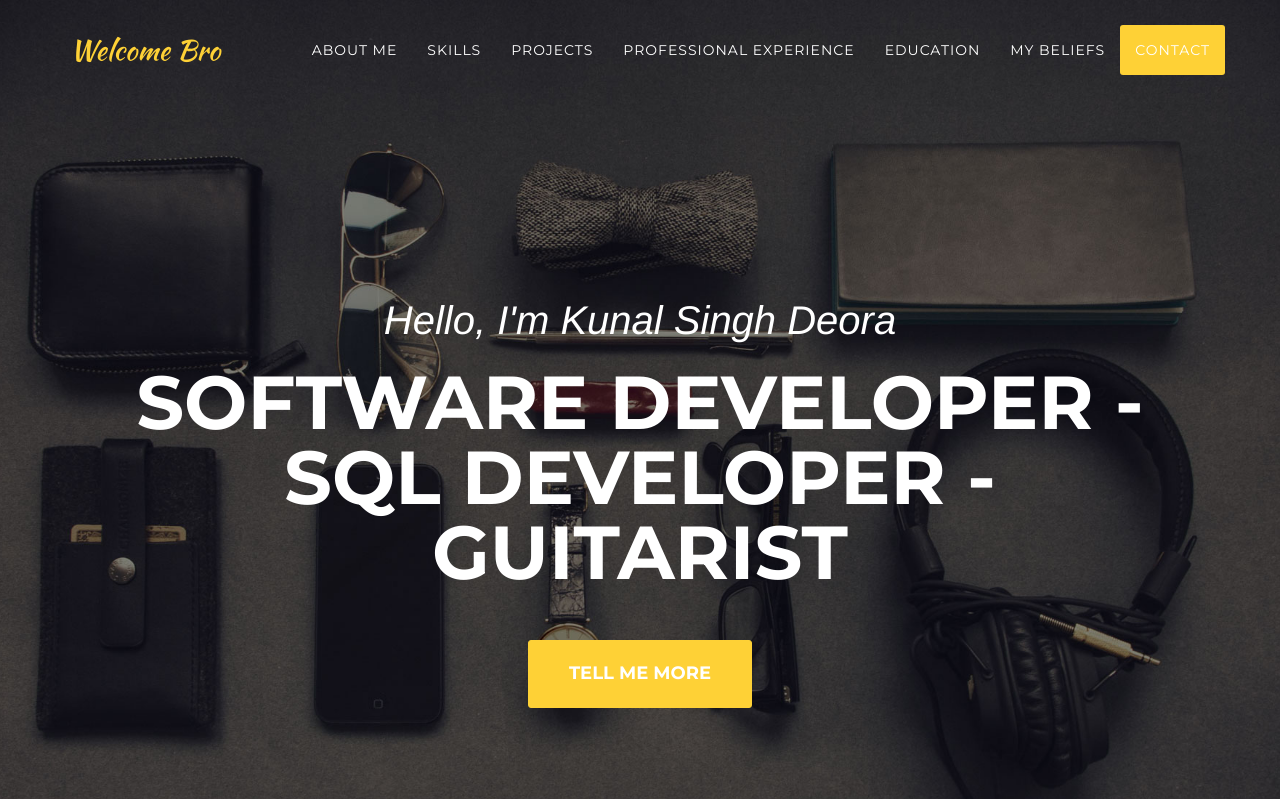
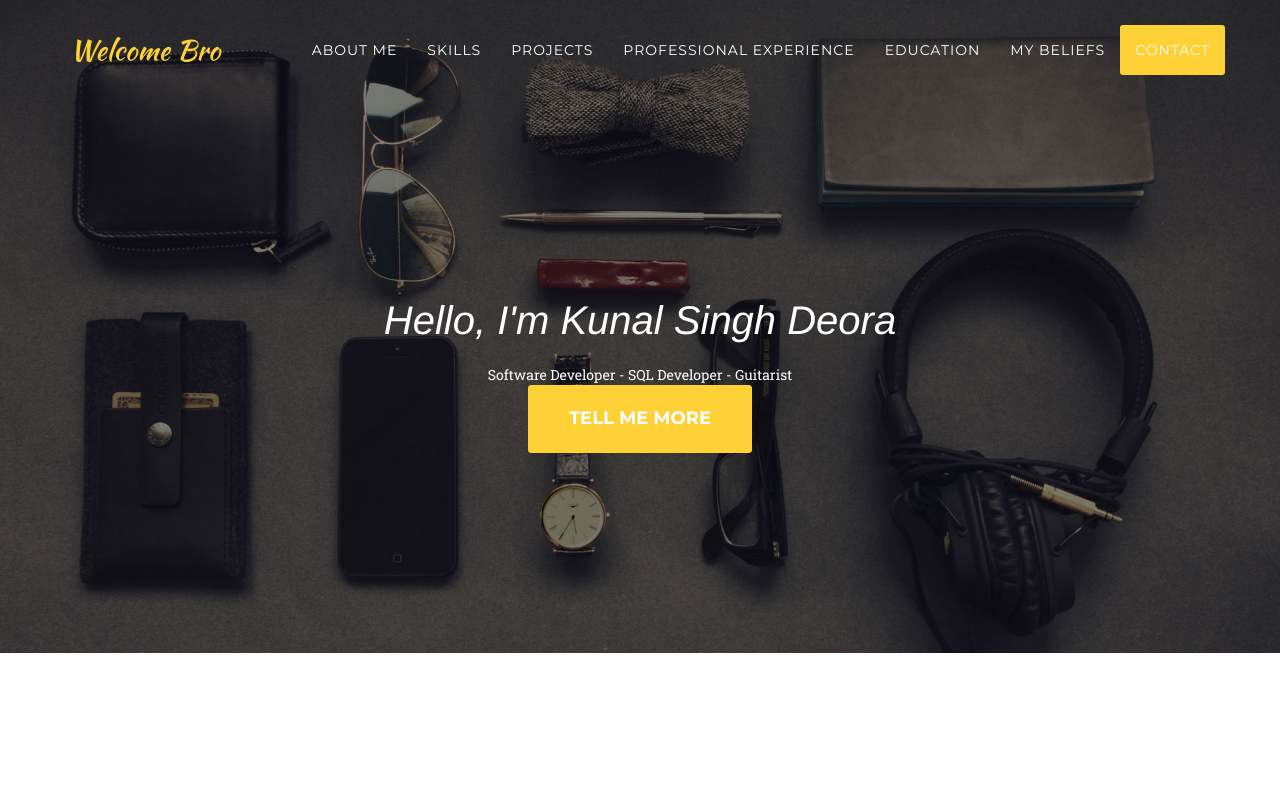
Before and after one commit to kunaldeora/kunaldeora.github.io, a website: page index.html in a window 1280 px wide. Shown: the top 799 px of the page. Drawn offline with nearby package versions, Linux system fonts and the light colour scheme; a web font is replaced by a local one.

Commit message:
Main Page Changes1

```diff
--- a/index.html
+++ b/index.html
@@ -85,7 +85,7 @@
         <div class="container">
             <div class="intro-text">
                 <div class="intro-lead-in">Hello, I'm Kunal Singh Deora </div>
-                <div class="intro-heading">Software Developer - SQL Developer - Guitarist</div>
+                <div class="intro-subheading">Software Developer - SQL Developer - Guitarist</div>
                 <a href="#services" class="page-scroll btn btn-xl">Tell Me More</a>
             </div>
         </div>
```
